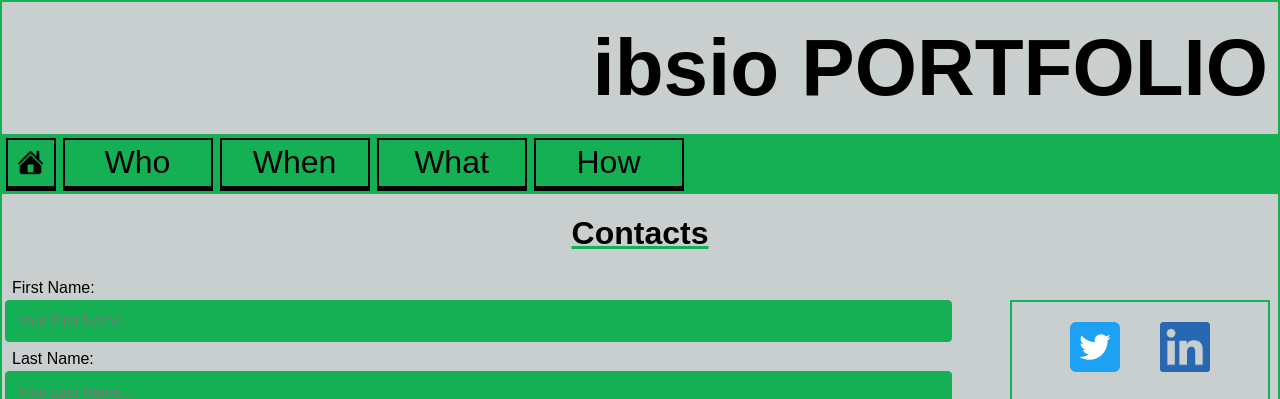
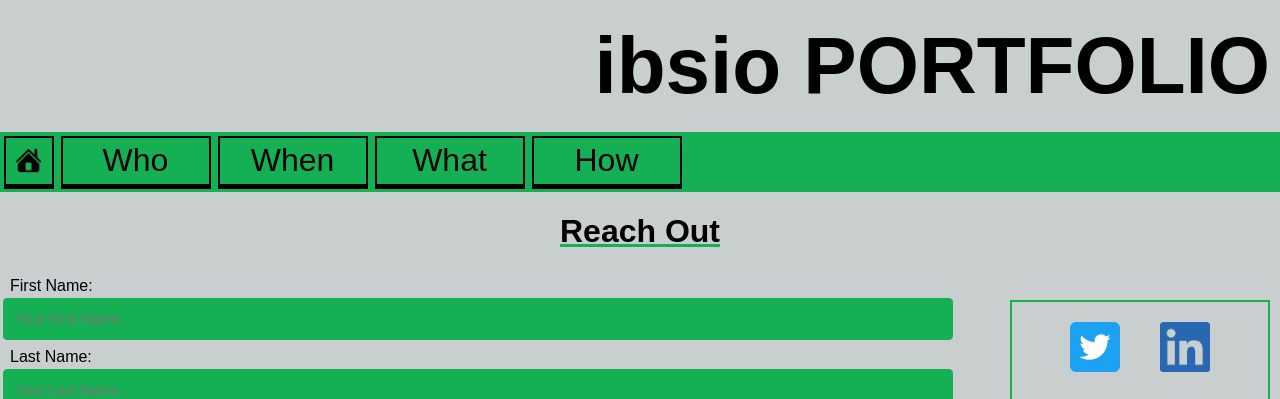
Before and after one commit to ibsio/myportfolio, a plain HTML site: page src/contact_page.html in a window 1280 px wide. Shown: the top 399 px of the page. Drawn offline with Linux system fonts and the light colour scheme; a web font is replaced by a local one.

Commit message:
enhanced css style and updated site map and contact page

```diff
--- a/src/contact_page.html
+++ b/src/contact_page.html
@@ -25,7 +25,7 @@
 </header>
 
 <div class="page-title">
-  <h1>Contacts</h1>
+  <h1>Reach Out</h1>
   </div>
 
 <form class="contact-form">
--- a/src/style/style.css
+++ b/src/style/style.css
@@ -9,7 +9,7 @@
 
 .body-background {
     background-color: var(--primary-color);
-    border: solid 2px var(--secondary-color);
+    /* border: solid 2px var(--secondary-color); */
     width: 100%;
     height: 100%;
     padding: 0;
@@ -104,7 +104,7 @@
 }
 
 .bar-button:active {
-    color: var(--secondary-color);
+    background-color: var(--primary-color);
 }
 
 .home-icon {
```
Also changed, not shown: Site Map.png (added), 2 other files.
